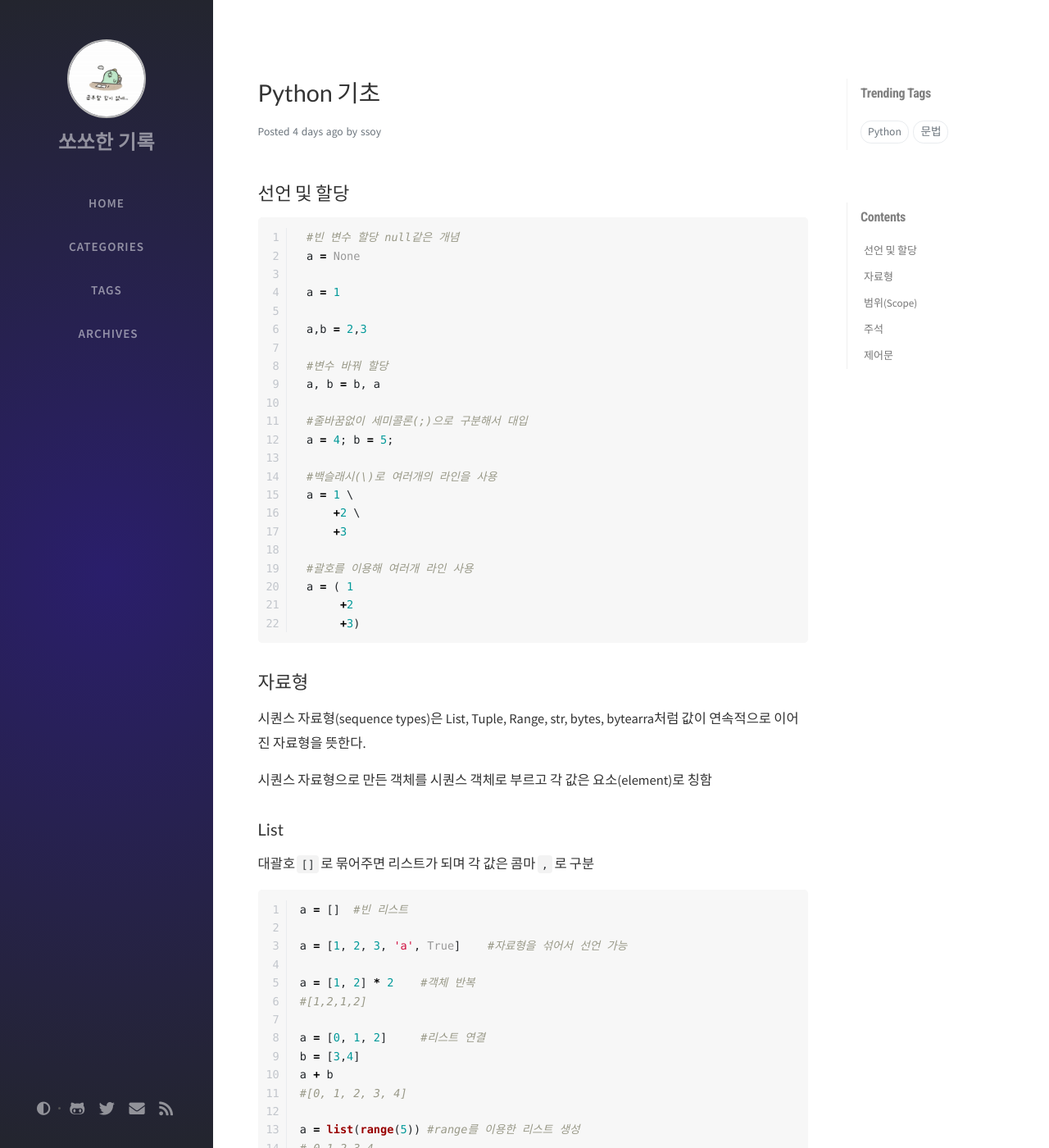
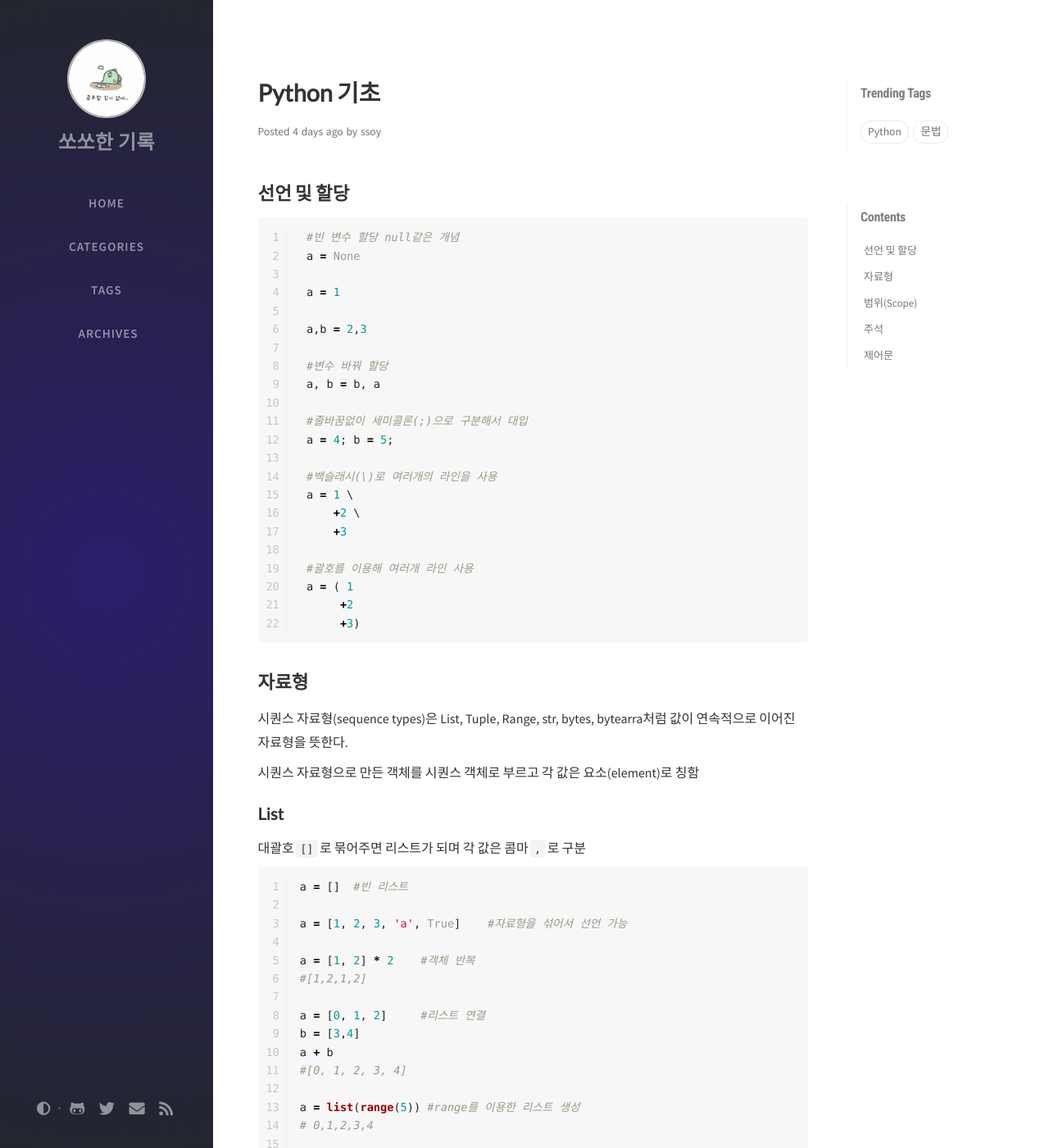
Before and after one commit to ssoy1212/ssoy1212.github.io, a Jekyll site: the page built from _posts/2021-07-03-pathon-기본문법.md, in a window 1280 px wide and 1400 px high. Shown: the whole window at 82% size. Built offline with Jekyll 4.4.1, drawn with Linux system fonts in a browser that asks for light colours; nearby versions of some CDN libraries; comment, search, counter and statistics services are not loaded.

Commit message:
test scss 변경

````diff
--- a/_posts/2021-07-03-pathon-기본문법.md
+++ b/_posts/2021-07-03-pathon-기본문법.md
@@ -199,11 +199,11 @@ for i in a:
 a = [(1,2), (3,4), (5,6)]
 for (i, j) in a:
     print(i + j, end=' ')
-# 3 7 11
+    # 3 7 11
 
 #str
 a = "abcde"
 for i in a:
     print(i, end=' ')
-#a b c d e
+    #a b c d e
 ```
--- a/assets/css/_addon/main.scss
+++ b/assets/css/_addon/main.scss
@@ -1317,7 +1317,8 @@ div.post-content .table-wrapper {
   }
 
   .post-content p {
-    font-size: 1.03rem;
+    font-size: 1rem;
+    margin-bottom: 0.5rem;
   }
 
   footer > div.d-felx {
--- a/assets/css/_addon/module.scss
+++ b/assets/css/_addon/module.scss
@@ -38,7 +38,7 @@
 }
 
 %heading {
-  font-weight: 400;
+  font-weight: bold;
   font-family: 'Lato', 'Microsoft Yahei', sans-serif;
 }
 
````
